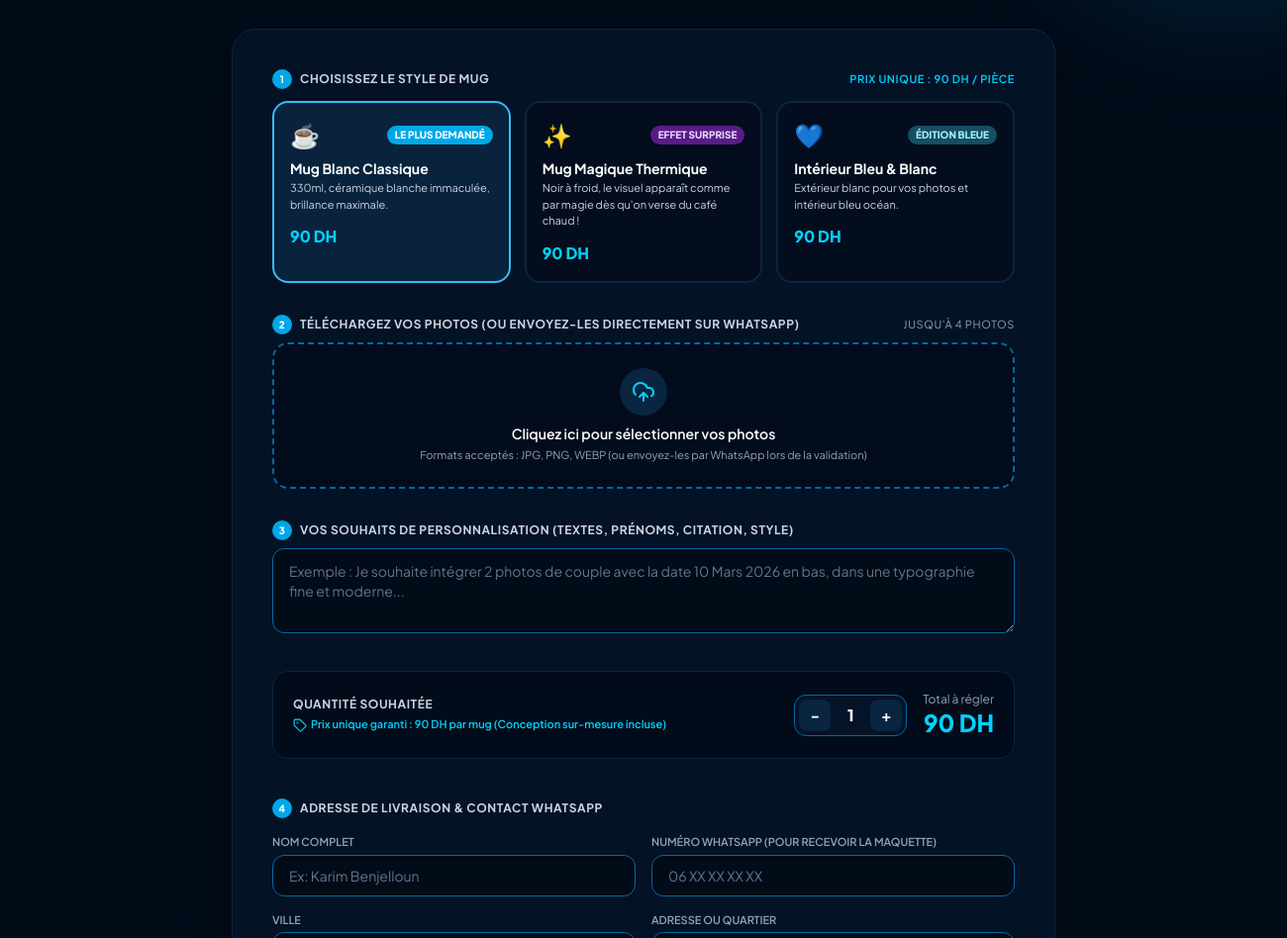
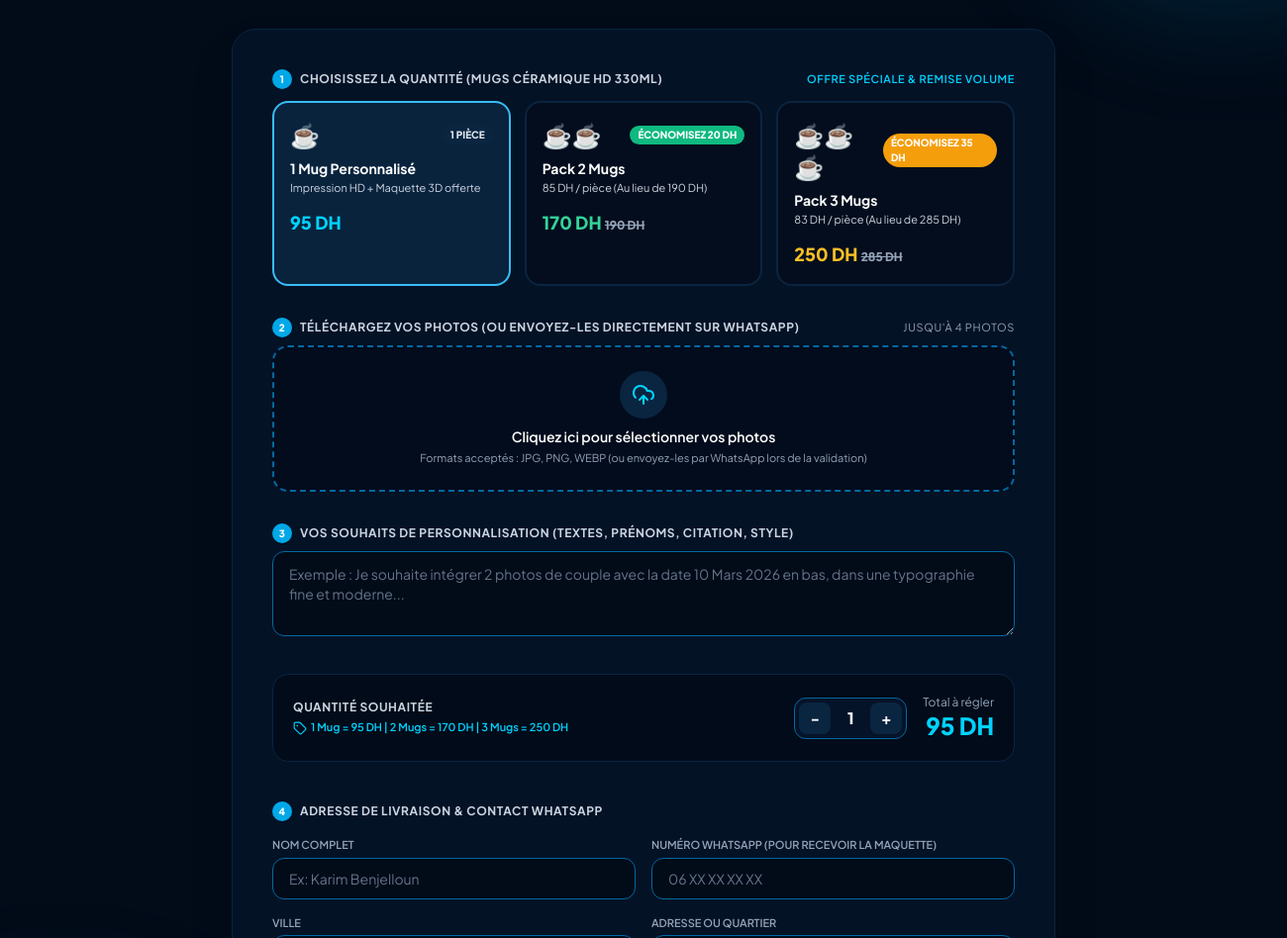
Before and after one commit to AEgunz/nafas-landingpage, an Electron app: page mugs.html in a window 1300 px wide. Shown: the part 2676-3624 px from the top of the page at 99% size. Drawn offline with nearby package versions, Linux system fonts and the light colour scheme; a web font is replaced by a local one.

Commit message:
Remove multiple model selection and configure single mug model with tiered pricing (1=95DH, 2=170DH, 3=250DH)

```diff
--- a/mugs.html
+++ b/mugs.html
@@ -491,52 +491,49 @@
 
         <form id="order-form" onsubmit="handleFormSubmit(event)" class="space-y-8">
 
-          <!-- Step 1: Choix du Style de Mug (Tarif Unique 90 DH) -->
+          <!-- Step 1: Choix de la Quantité & Offres Exclusives -->
           <div>
             <label class="block text-xs font-bold uppercase tracking-wider text-slate-300 mb-3 flex items-center justify-between">
               <span class="flex items-center gap-2">
                 <span class="w-5 h-5 rounded-full bg-brand-500 text-white flex items-center justify-center text-[10px] font-black">1</span>
-                <span>Choisissez le style de Mug</span>
+                <span>Choisissez la quantité (Mugs Céramique HD 330ml)</span>
               </span>
-              <span class="text-[11px] text-accent-cyan font-semibold">Prix unique : 90 DH / pièce</span>
+              <span class="text-[11px] text-accent-cyan font-semibold">Offre Spéciale & Remise Volume</span>
             </label>
 
             <div class="grid grid-cols-1 sm:grid-cols-3 gap-3.5">
 
-              <!-- Option A: Mug Blanc Classique -->
-              <label class="relative flex flex-col p-4 rounded-2xl border-2 border-brand-400 bg-brand-800/90 cursor-pointer transition-all mug-radio-card" onclick="selectMug('blanc', this)">
-                <input type="radio" name="mug_model" value="blanc" checked class="sr-only">
+              <!-- 1 Mug -->
+              <label class="relative flex flex-col p-4 rounded-2xl border-2 border-brand-400 bg-brand-800/90 cursor-pointer transition-all pack-card" id="pack-card-1" onclick="selectPackQty(1)">
                 <div class="flex items-center justify-between">
                   <span class="text-2xl">☕</span>
-                  <span class="text-[10px] font-extrabold bg-brand-500 text-white px-2 py-0.5 rounded-full uppercase">Le Plus Demandé</span>
+                  <span class="text-[10px] font-extrabold bg-brand-800 text-slate-200 px-2 py-0.5 rounded-full uppercase">1 Pièce</span>
                 </div>
-                <h4 class="font-bold text-sm text-white mt-2">Mug Blanc Classique</h4>
-                <p class="text-[11px] text-slate-300 mt-0.5">330ml, céramique blanche immaculée, brillance maximale.</p>
-                <div class="mt-3 text-base font-black text-accent-cyan">90 DH</div>
+                <h4 class="font-bold text-sm text-white mt-2">1 Mug Personnalisé</h4>
+                <p class="text-[11px] text-slate-300 mt-0.5">Impression HD + Maquette 3D offerte</p>
+                <div class="mt-3 text-lg font-black text-accent-cyan">95 DH</div>
               </label>
 
-              <!-- Option B: Mug Magique Thermosensible -->
-              <label class="relative flex flex-col p-4 rounded-2xl border-2 border-brand-800 bg-brand-950/60 cursor-pointer hover:border-brand-600 transition-all mug-radio-card" onclick="selectMug('magique', this)">
-                <input type="radio" name="mug_model" value="magique" class="sr-only">
+              <!-- 2 Mugs (Popular) -->
+              <label class="relative flex flex-col p-4 rounded-2xl border-2 border-brand-800 bg-brand-950/60 cursor-pointer hover:border-brand-500 transition-all pack-card" id="pack-card-2" onclick="selectPackQty(2)">
                 <div class="flex items-center justify-between">
-                  <span class="text-2xl">✨</span>
-                  <span class="text-[10px] font-extrabold bg-purple-900 text-purple-200 px-2 py-0.5 rounded-full uppercase">Effet Surprise</span>
+                  <span class="text-2xl">☕☕</span>
+                  <span class="text-[10px] font-extrabold bg-emerald-500 text-white px-2 py-0.5 rounded-full uppercase">Économisez 20 DH</span>
                 </div>
-                <h4 class="font-bold text-sm text-white mt-2">Mug Magique Thermique</h4>
-                <p class="text-[11px] text-slate-300 mt-0.5">Noir à froid, le visuel apparaît comme par magie dès qu'on verse du café chaud !</p>
-                <div class="mt-3 text-base font-black text-accent-cyan">90 DH</div>
+                <h4 class="font-bold text-sm text-white mt-2">Pack 2 Mugs</h4>
+                <p class="text-[11px] text-slate-300 mt-0.5">85 DH / pièce (Au lieu de 190 DH)</p>
+                <div class="mt-3 text-lg font-black text-emerald-400">170 DH <small class="text-xs text-slate-400 line-through">190 DH</small></div>
               </label>
 
-              <!-- Option C: Mug Bicolore Bleu Shrishop -->
-              <label class="relative flex flex-col p-4 rounded-2xl border-2 border-brand-800 bg-brand-950/60 cursor-pointer hover:border-brand-600 transition-all mug-radio-card" onclick="selectMug('bleu_interieur', this)">
-                <input type="radio" name="mug_model" value="bleu_interieur" class="sr-only">
+              <!-- 3 Mugs (Best Value) -->
+              <label class="relative flex flex-col p-4 rounded-2xl border-2 border-brand-800 bg-brand-950/60 cursor-pointer hover:border-brand-500 transition-all pack-card" id="pack-card-3" onclick="selectPackQty(3)">
                 <div class="flex items-center justify-between">
-                  <span class="text-2xl">💙</span>
-                  <span class="text-[10px] font-extrabold bg-cyan-900 text-cyan-200 px-2 py-0.5 rounded-full uppercase">Édition Bleue</span>
+                  <span class="text-2xl">☕☕☕</span>
+                  <span class="text-[10px] font-extrabold bg-amber-500 text-white px-2 py-0.5 rounded-full uppercase">Économisez 35 DH</span>
                 </div>
-                <h4 class="font-bold text-sm text-white mt-2">Intérieur Bleu & Blanc</h4>
-                <p class="text-[11px] text-slate-300 mt-0.5">Extérieur blanc pour vos photos et intérieur bleu océan.</p>
-                <div class="mt-3 text-base font-black text-accent-cyan">90 DH</div>
+                <h4 class="font-bold text-sm text-white mt-2">Pack 3 Mugs</h4>
+                <p class="text-[11px] text-slate-300 mt-0.5">83 DH / pièce (Au lieu de 285 DH)</p>
+                <div class="mt-3 text-lg font-black text-amber-400">250 DH <small class="text-xs text-slate-400 line-through">285 DH</small></div>
               </label>
 
             </div>
@@ -581,8 +578,9 @@
               <span class="text-xs font-bold uppercase tracking-wider text-slate-300 block mb-1">Quantité souhaitée</span>
               <p class="text-[11px] text-accent-cyan font-semibold flex items-center gap-1">
                 <i data-lucide="tag" class="w-3.5 h-3.5"></i>
-                <span>Prix unique garanti : 90 DH par mug (Conception sur-mesure incluse)</span>
+                <span>1 Mug = 95 DH | 2 Mugs = 170 DH | 3 Mugs = 250 DH</span>
               </p>
+              <div id="display-savings" class="text-[11px] text-emerald-400 font-bold mt-1" style="display:none;"></div>
             </div>
 
             <div class="flex items-center gap-4">
@@ -596,7 +594,7 @@
               <!-- Price breakdown -->
               <div class="text-right">
                 <span class="text-xs text-slate-400 block leading-tight">Total à régler</span>
-                <span id="display-total-price" class="text-2xl font-black text-accent-cyan">90 DH</span>
+                <span id="display-total-price" class="text-2xl font-black text-accent-cyan">95 DH</span>
               </div>
             </div>
           </div>
@@ -936,36 +934,59 @@
       recalculatePrice();
     });
 
-    // -----------------------------------------------------------------
-    // Radio selection for mug models
-    // -----------------------------------------------------------------
-    function selectMug(model, element) {
-      currentOrder.model = model;
-      currentOrder.unitPrice = FIXED_PRICE_PER_MUG;
+    // Tiered pricing calculation:
+    // 1 Mug = 95 DH
+    // 2 Mugs = 170 DH (Save 20 DH)
+    // 3 Mugs = 250 DH (Save 35 DH)
+    // 4+ Mugs = 250 + (qty - 3) * 80 DH
+    function calculateTieredPrice(qty) {
+      if (qty === 1) return { total: 95, savings: 0 };
+      if (qty === 2) return { total: 170, savings: 20 };
+      if (qty === 3) return { total: 250, savings: 35 };
+      const total = 250 + (qty - 3) * 80;
+      return { total, savings: (qty * 95) - total };
+    }
 
-      document.querySelectorAll('.mug-radio-card').forEach(card => {
-        card.classList.remove('border-brand-400', 'bg-brand-800/90');
-        card.classList.add('border-brand-800', 'bg-brand-950/60');
+    function selectPackQty(qty) {
+      currentOrder.quantity = qty;
+      document.getElementById('display-quantity').innerText = qty;
+
+      // Update pack card styles
+      [1, 2, 3].forEach(id => {
+        const card = document.getElementById('pack-card-' + id);
+        if (card) {
+          if (id === qty) {
+            card.classList.remove('border-brand-800', 'bg-brand-950/60');
+            card.classList.add('border-brand-400', 'bg-brand-800/90');
+          } else {
+            card.classList.remove('border-brand-400', 'bg-brand-800/90');
+            card.classList.add('border-brand-800', 'bg-brand-950/60');
+          }
+        }
       });
-
-      element.classList.remove('border-brand-800', 'bg-brand-950/60');
-      element.classList.add('border-brand-400', 'bg-brand-800/90');
 
       recalculatePrice();
     }
 
-    // -----------------------------------------------------------------
-    // Quantity Stepper & Price Calculation (90 DH Flat Rate)
-    // -----------------------------------------------------------------
     function modifyQty(change) {
       currentOrder.quantity = Math.max(1, currentOrder.quantity + change);
       document.getElementById('display-quantity').innerText = currentOrder.quantity;
-      recalculatePrice();
+      selectPackQty(currentOrder.quantity);
     }
 
     function recalculatePrice() {
-      const total = currentOrder.quantity * FIXED_PRICE_PER_MUG;
-      document.getElementById('display-total-price').innerText = `${total} DH`;
+      const priceData = calculateTieredPrice(currentOrder.quantity);
+      document.getElementById('display-total-price').innerText = `${priceData.total} DH`;
+
+      const savingsEl = document.getElementById('display-savings');
+      if (savingsEl) {
+        if (priceData.savings > 0) {
+          savingsEl.style.display = 'block';
+          savingsEl.innerText = `🎉 Offre spéciale : Économie de ${priceData.savings} DH !`;
+        } else {
+          savingsEl.style.display = 'none';
+        }
+      }
     }
 
     // -----------------------------------------------------------------
@@ -1016,13 +1037,7 @@
       const address = document.getElementById('cust-address').value.trim() || 'Non renseignée';
       const instructions = document.getElementById('order-instructions').value.trim() || 'Sans détails spécifiques';
 
-      const modelNames = {
-        blanc: 'Mug Blanc Céramique 330ml (Classique)',
-        magique: 'Mug Magique Thermique (Révélation à chaud)',
-        bleu_interieur: 'Mug Édition Bleue (Intérieur Bleu)'
-      };
-
-      const selectedModelName = modelNames[currentOrder.model] || 'Mug Céramique';
+      const selectedModelName = 'Mug Céramique Personnalisé (330ml HD)';
       const totalFormatted = document.getElementById('display-total-price').innerText;
 
       return {
```
Also changed, not shown: public/mugs.html (+68 -53 lines).
